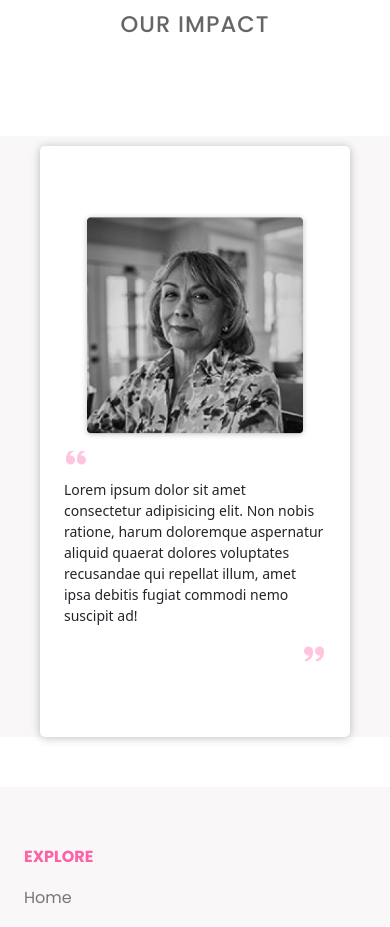
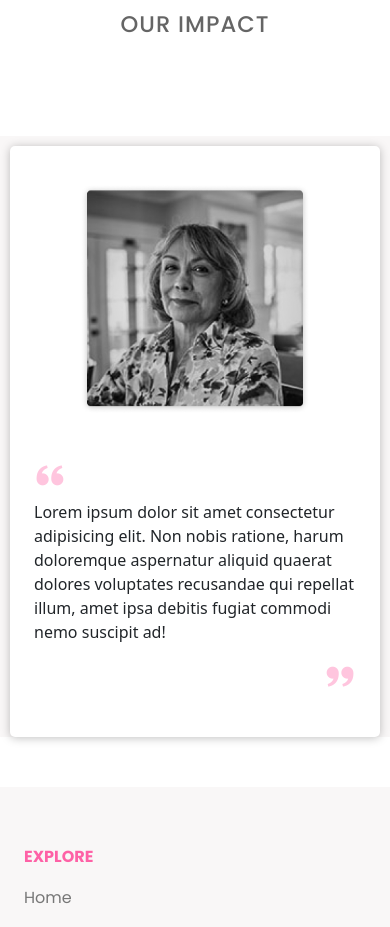
Before and after one commit to darksouul/testing, a plain HTML site: page index.html in a window 390 px wide. Shown: the part 2731-3658 px from the top of the page. Drawn offline with nearby package versions, Linux system fonts and the light colour scheme.

Commit message:
Update style.css

```diff
--- a/assets/css/style.css
+++ b/assets/css/style.css
@@ -1036,28 +1036,34 @@ section {
 }
 
 @media(max-width:767px) {
+  .testimonial-section {
+
+    margin-left: 10px;
+    margin-right: 10px;
+  }
   .testi-img {
     margin-bottom: 0px;
   }
   .testi-img .img-box {
     max-width: 300px;
     margin-top: 13px;
+    margin-bottom: 50px;
   }
   .style_helper1{
-    font-size: 1.5em;
+    font-size: 2em;
     position:relative;
     top:-4.5px;
   }
 
   .style_helper2{
-    font-size: 1.5em;
+    font-size: 2em;
     float: right;
   }
   .testi-img .img-box-inner img {
     max-width: 230px;
   }
   .testi-item p {
-    font-size: 14px;
+    font-size: 16px;
 
   }
 }
```
